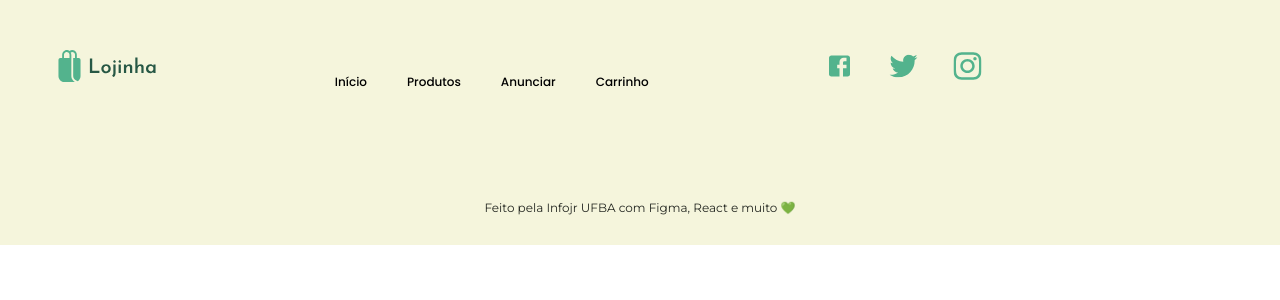
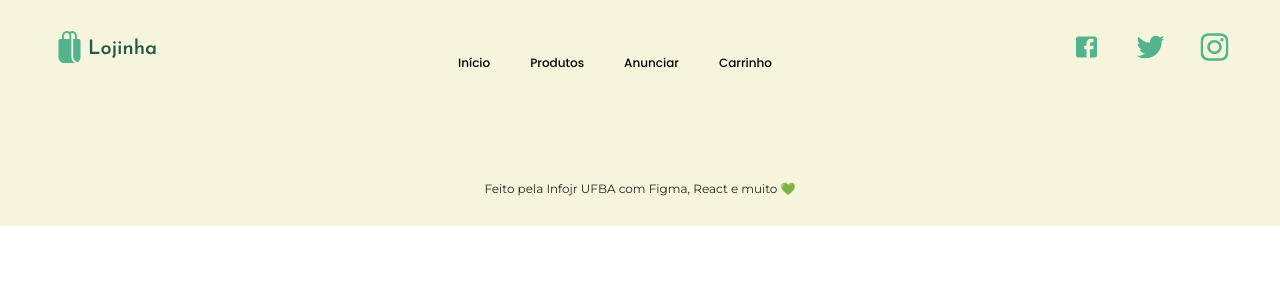
Before and after one commit to DjairMaykon/lojinfo, a React (Vite) app: page / in a window 1280 px wide. Shown: the top 300 px of the page. Built offline with nearby package versions, Linux system fonts and the light colour scheme.

Commit message:
Problema do padding resolvido

```diff
--- a/src/components/footer/style.css
+++ b/src/components/footer/style.css
@@ -43,11 +43,12 @@ footer {
   .logoMenuSocialContainer {
     display: flex;
     flex-direction: row;
+    justify-content: space-between;
     width: 100%;
     gap: 15%;
     padding: 0 4%;
     padding-bottom: 6%;
-    padding-top: 3%;
+    padding-top: 1.5%;
   }
 
   .navMenuFooter {
```
